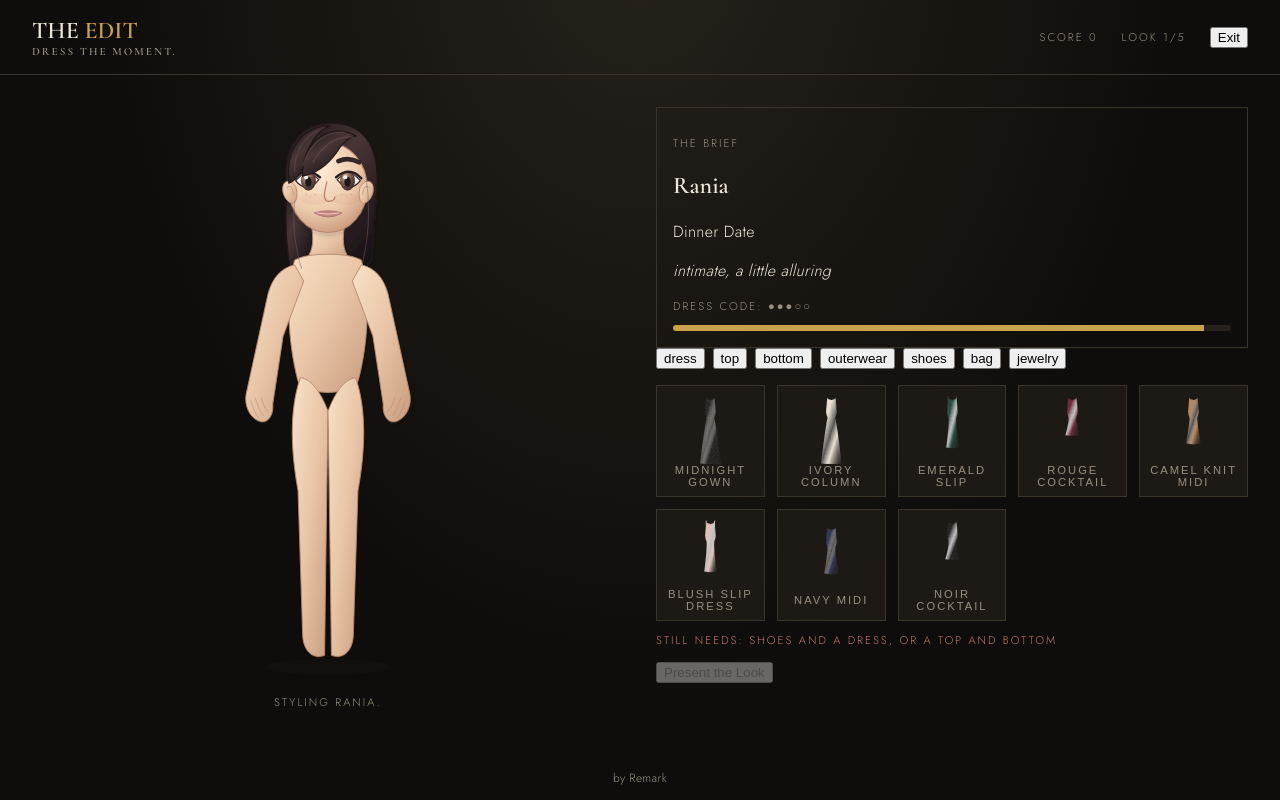
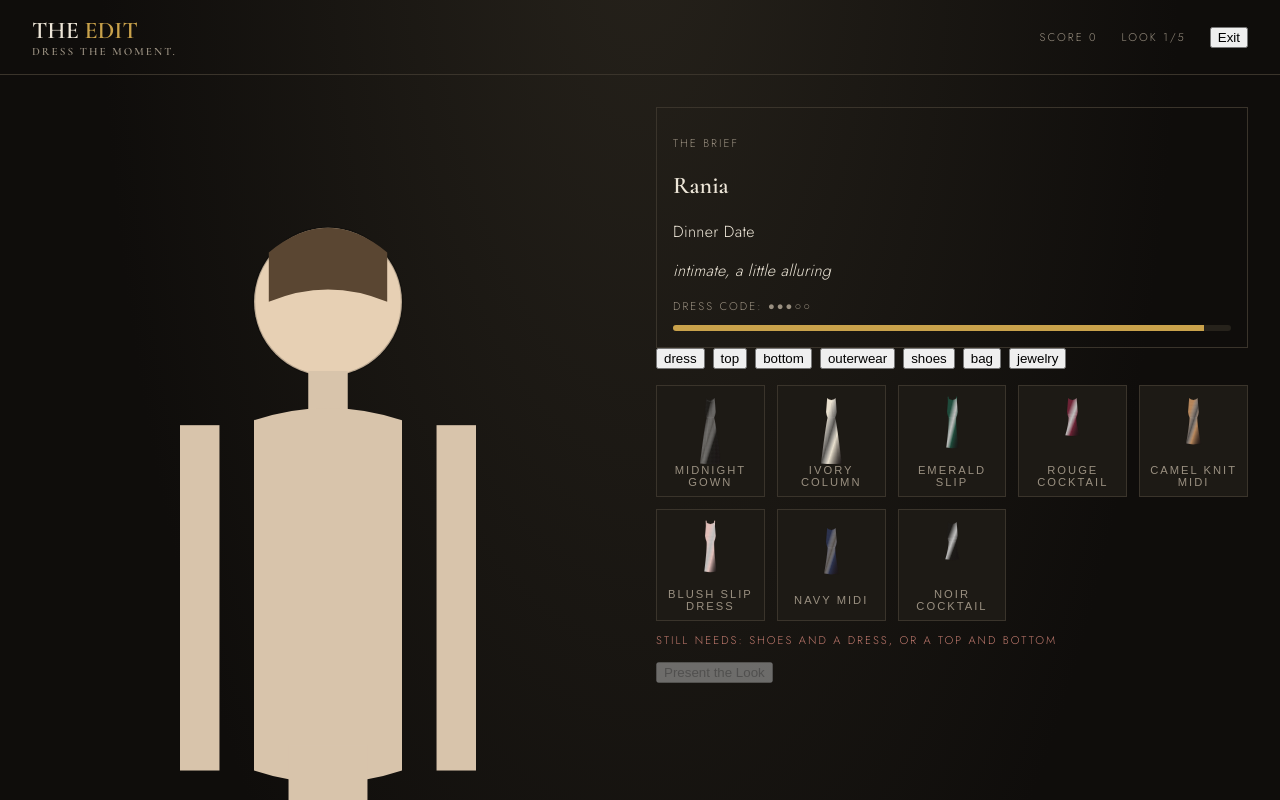
Before and after one commit to coopdawg73/Dress-Me, a React (Vite) app: page / in a window 1280 px wide. Both pictures are taken after a click on the button "Play the Daily Muse". Shown: the top 800 px of the page. Built offline with nearby package versions, Linux system fonts and the light colour scheme; no server answers; the database is empty.

Commit message:
Rollback failed character redesign: Figure.tsx

```diff
--- a/src/render/Figure.tsx
+++ b/src/render/Figure.tsx
@@ -7,154 +7,17 @@ type FigureProps = {
 
 export function Figure({ equipped }: FigureProps) {
   return (
-    <svg
-      viewBox="0 0 240 500"
-      width="100%"
-      height="100%"
-      role="img"
-      aria-label="Styled figure"
-      className="fashion-figure"
-    >
-      <defs>
-        <linearGradient id="skin" x1="0" y1="0" x2="1" y2="1">
-          <stop offset="0" stopColor="#F7DFC4" />
-          <stop offset=".48" stopColor="#E8C4A5" />
-          <stop offset="1" stopColor="#C99B7D" />
-        </linearGradient>
-        <radialGradient id="face-light" cx=".38" cy=".28" r=".78">
-          <stop offset="0" stopColor="#FFEBD2" />
-          <stop offset=".63" stopColor="#EBC8A9" />
-          <stop offset="1" stopColor="#C99679" />
-        </radialGradient>
-        <linearGradient id="hair" x1=".15" y1="0" x2=".85" y2="1">
-          <stop offset="0" stopColor="#241B1D" />
-          <stop offset=".38" stopColor="#4A3636" />
-          <stop offset=".72" stopColor="#2B2023" />
-          <stop offset="1" stopColor="#151116" />
-        </linearGradient>
-        <radialGradient id="iris" cx=".35" cy=".3" r=".75">
-          <stop offset="0" stopColor="#DDB79D" />
-          <stop offset=".45" stopColor="#845F52" />
-          <stop offset="1" stopColor="#3B2929" />
-        </radialGradient>
-        <filter id="soft-body-shadow" x="-30%" y="-20%" width="160%" height="160%">
-          <feDropShadow dx="0" dy="2" stdDeviation="2.5" floodColor="#2D2020" floodOpacity=".2" />
-        </filter>
-        <filter id="fabric-grain" x="-10%" y="-10%" width="120%" height="120%">
-          <feTurbulence type="fractalNoise" baseFrequency=".55" numOctaves="2" seed="8" result="noise" />
-          <feColorMatrix in="noise" type="saturate" values="0" result="mono" />
-          <feComponentTransfer in="mono" result="faintNoise">
-            <feFuncA type="table" tableValues="0 .075" />
-          </feComponentTransfer>
-          <feComposite in="faintNoise" in2="SourceGraphic" operator="in" result="texture" />
-          <feBlend in="SourceGraphic" in2="texture" mode="soft-light" />
-        </filter>
-      </defs>
-
-      <ellipse cx="120" cy="486" rx="54" ry="7" fill="#2D2927" opacity=".12" />
-
-      {/* Hair mass behind the face and shoulders. */}
-      <path
-        d="M84 66 C80 31 98 14 123 14 C154 14 166 38 162 76 L158 132
-           C150 143 139 148 128 146 L130 72 Z"
-        fill="url(#hair)"
-        stroke="#21191B"
-        strokeWidth="1.2"
-        filter="url(#soft-body-shadow)"
-      />
-      <path
-        d="M88 55 C82 76 82 111 87 139 C92 145 99 148 107 148 L110 65 Z"
-        fill="url(#hair)"
-        stroke="#21191B"
-        strokeWidth="1.2"
-      />
-
-      {/* Softly modelled body, kept beneath all clothing layers. */}
-      <g fill="url(#skin)" stroke="#B8876C" strokeWidth=".8" filter="url(#soft-body-shadow)">
-        <path d="M106 105 C108 119 106 127 100 133 L140 133 C134 127 132 119 134 105 Z" />
-        <path d="M91 133 C101 126 139 126 149 133 C157 161 155 206 146 238
-                 C139 251 101 251 94 238 C85 204 83 160 91 133 Z" />
-        <path d="M91 137 C79 140 72 148 68 162 L49 249 C47 259 52 270 61 273
-                 C68 275 73 267 72 258 L81 199 L99 151 Z" />
-        <path d="M149 137 C161 140 168 148 172 162 L191 249 C193 259 188 270 179 273
-                 C172 275 167 267 168 258 L159 199 L141 151 Z" />
-        <path d="M96 235 C86 264 88 300 94 333 L98 457 C98 471 106 480 117 476
-                 L119 327 L120 264 C113 246 105 236 96 235 Z" />
-        <path d="M144 235 C154 264 152 300 146 333 L142 457 C142 471 134 480 123 476
-                 L121 327 L120 264 C127 246 135 236 144 235 Z" />
-      </g>
-      <g fill="none" stroke="#B8876C" strokeWidth=".6" opacity=".72" strokeLinecap="round">
-        <path d="M53 255 Q56 266 60 270 M57 253 Q60 264 64 268 M62 252 Q64 261 68 264" />
-        <path d="M187 255 Q184 266 180 270 M183 253 Q180 264 176 268 M178 252 Q176 261 172 264" />
-      </g>
-
-      {/* Head and face */}
-      <ellipse
-        cx="120"
-        cy="70"
-        rx="34"
-        ry="39"
-        fill="url(#face-light)"
-        stroke="#B8876C"
-        strokeWidth=".9"
-        filter="url(#soft-body-shadow)"
-      />
-
-      {/* Ears */}
-      <g fill="url(#skin)" stroke="#B8876C" strokeWidth=".8">
-        <path d="M88 65 C78 61 78 80 89 84 C93 83 94 76 92 69 Z" />
-        <path d="M152 65 C162 61 162 80 151 84 C147 83 146 76 148 69 Z" />
-      </g>
-      <path d="M84 70 Q89 66 90 76" fill="none" stroke="#C9977D" strokeWidth=".8" />
-      <path d="M156 70 Q151 66 150 76" fill="none" stroke="#C9977D" strokeWidth=".8" />
-
-      {/* Large almond eyes with warm brown irises */}
+    <svg viewBox="0 0 240 500" width="100%" height="100%" role="img" aria-label="Styled figure">
+      {/* base body */}
       <g>
-        <path d="M92 64 Q101 52 112 63 Q102 76 92 64 Z" fill="#FFFDF9" stroke="#3A2A2B" strokeWidth="1.1" />
-        <path d="M128 63 Q139 52 148 64 Q138 76 128 63 Z" fill="#FFFDF9" stroke="#3A2A2B" strokeWidth="1.1" />
-        <ellipse cx="103" cy="64" rx="6.2" ry="8.2" fill="url(#iris)" stroke="#5A3B35" strokeWidth=".6" />
-        <ellipse cx="137" cy="64" rx="6.2" ry="8.2" fill="url(#iris)" stroke="#5A3B35" strokeWidth=".6" />
-        <ellipse cx="103" cy="65" rx="2.8" ry="4.4" fill="#21191B" />
-        <ellipse cx="137" cy="65" rx="2.8" ry="4.4" fill="#21191B" />
-        <circle cx="101" cy="61" r="1.8" fill="white" opacity=".92" />
-        <circle cx="135" cy="61" r="1.8" fill="white" opacity=".92" />
-        <path d="M91 62 Q101 51 113 61" fill="none" stroke="#2B2023" strokeWidth="2.1" strokeLinecap="round" />
-        <path d="M127 61 Q139 51 149 62" fill="none" stroke="#2B2023" strokeWidth="2.1" strokeLinecap="round" />
-      </g>
-
-      {/* Brows, nose, freckles, and mouth */}
-      <path d="M93 48 Q102 43 111 47" fill="none" stroke="#35282A" strokeWidth="4" strokeLinecap="round" />
-      <path d="M129 47 Q138 43 147 48" fill="none" stroke="#35282A" strokeWidth="4" strokeLinecap="round" />
-      <path d="M119 65 C117 74 115 80 120 82 C124 82 126 80 126 78" fill="none" stroke="#B77E68" strokeWidth="1.1" strokeLinecap="round" />
-      <ellipse cx="108" cy="80" rx="12" ry="5" fill="#D98F84" opacity=".12" />
-      <ellipse cx="136" cy="80" rx="12" ry="5" fill="#D98F84" opacity=".12" />
-      <g fill="#B77965" opacity=".38">
-        <circle cx="101" cy="76" r=".65" /><circle cx="105" cy="78" r=".55" />
-        <circle cx="109" cy="76" r=".6" /><circle cx="132" cy="76" r=".6" />
-        <circle cx="136" cy="78" r=".55" /><circle cx="140" cy="76" r=".65" />
-      </g>
-      <path d="M108 92 Q120 88 132 92 Q121 99 108 92 Z" fill="#C98783" stroke="#9C6665" strokeWidth=".6" />
-      <path d="M110 92 Q120 94 130 92" fill="none" stroke="#F4C7BC" strokeWidth=".8" />
-
-      {/* Sculpted, side-swept bob and separated hair ribbons */}
-      <path
-        d="M86 61 C84 35 99 17 122 16 C108 22 101 37 98 54 C94 61 90 65 86 66 Z"
-        fill="url(#hair)"
-        stroke="#21191B"
-        strokeWidth="1.1"
-      />
-      <path
-        d="M98 53 C102 26 124 14 144 25 C137 26 132 32 127 40 C119 51 108 58 98 60 Z"
-        fill="url(#hair)"
-        stroke="#21191B"
-        strokeWidth="1.1"
-      />
-      <g fill="none" stroke="#795E5C" strokeWidth="1" opacity=".42" strokeLinecap="round">
-        <path d="M91 56 C91 39 99 25 111 21" />
-        <path d="M98 51 C104 31 118 21 134 22" />
-        <path d="M107 48 C116 32 127 25 142 26" />
-        <path d="M91 82 C89 103 92 124 97 140" />
-        <path d="M153 61 C157 87 155 114 150 135" />
+        <circle cx={120} cy={70} r={30} fill="#E7D0B4" stroke="rgba(0,0,0,.2)" />
+        <path d="M 96 50 Q 120 30 144 50 L 144 70 Q 120 60 96 70 Z" fill="#5A4632" />
+        <rect x={112} y={98} width={16} height={20} fill="#D8C4AB" />
+        <path d="M 90 118 Q 120 108 150 118 L 150 260 Q 120 270 90 260 Z" fill="#D8C4AB" />
+        <rect x={60} y={120} width={16} height={140} fill="#D8C4AB" />
+        <rect x={164} y={120} width={16} height={140} fill="#D8C4AB" />
+        <rect x={104} y={250} width={16} height={220} fill="#D8C4AB" />
+        <rect x={120} y={250} width={16} height={220} fill="#D8C4AB" />
       </g>
 
       {equipped.dress ? (
```
